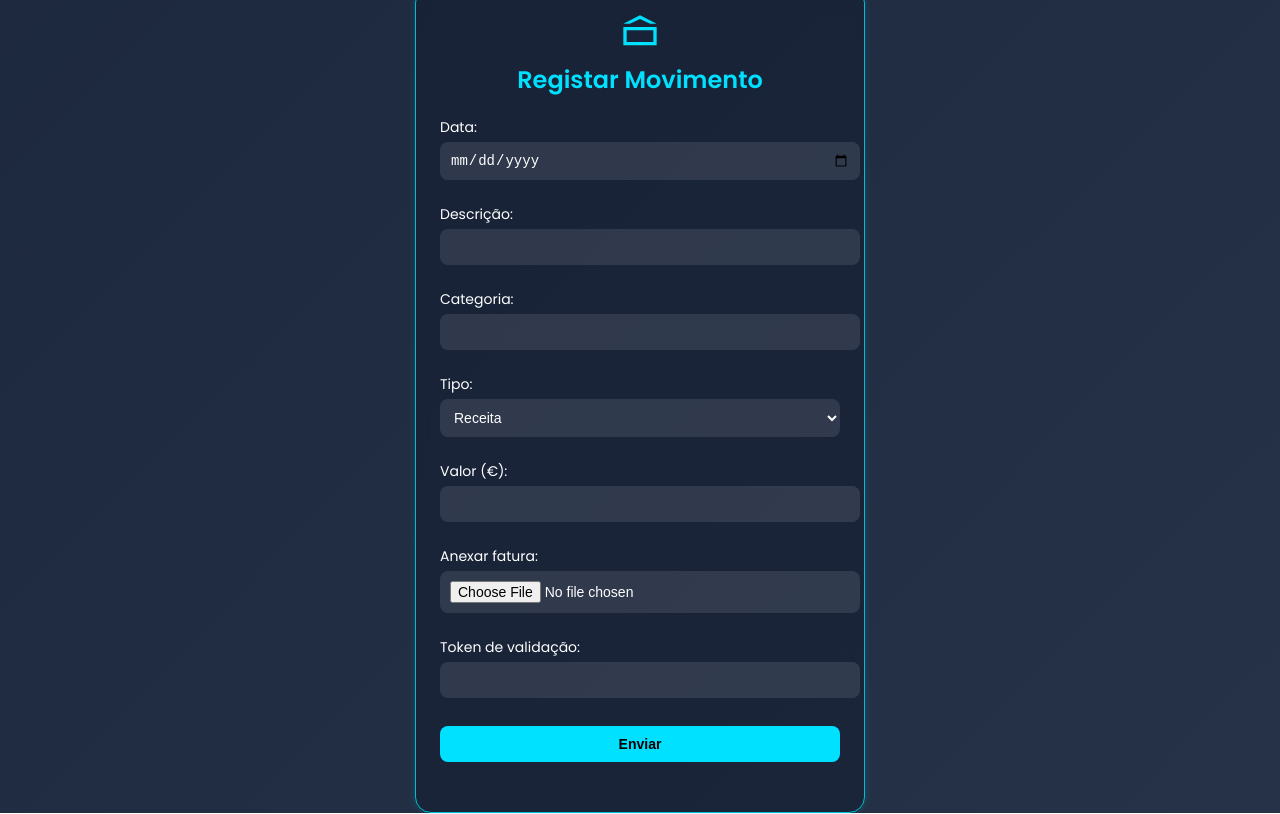
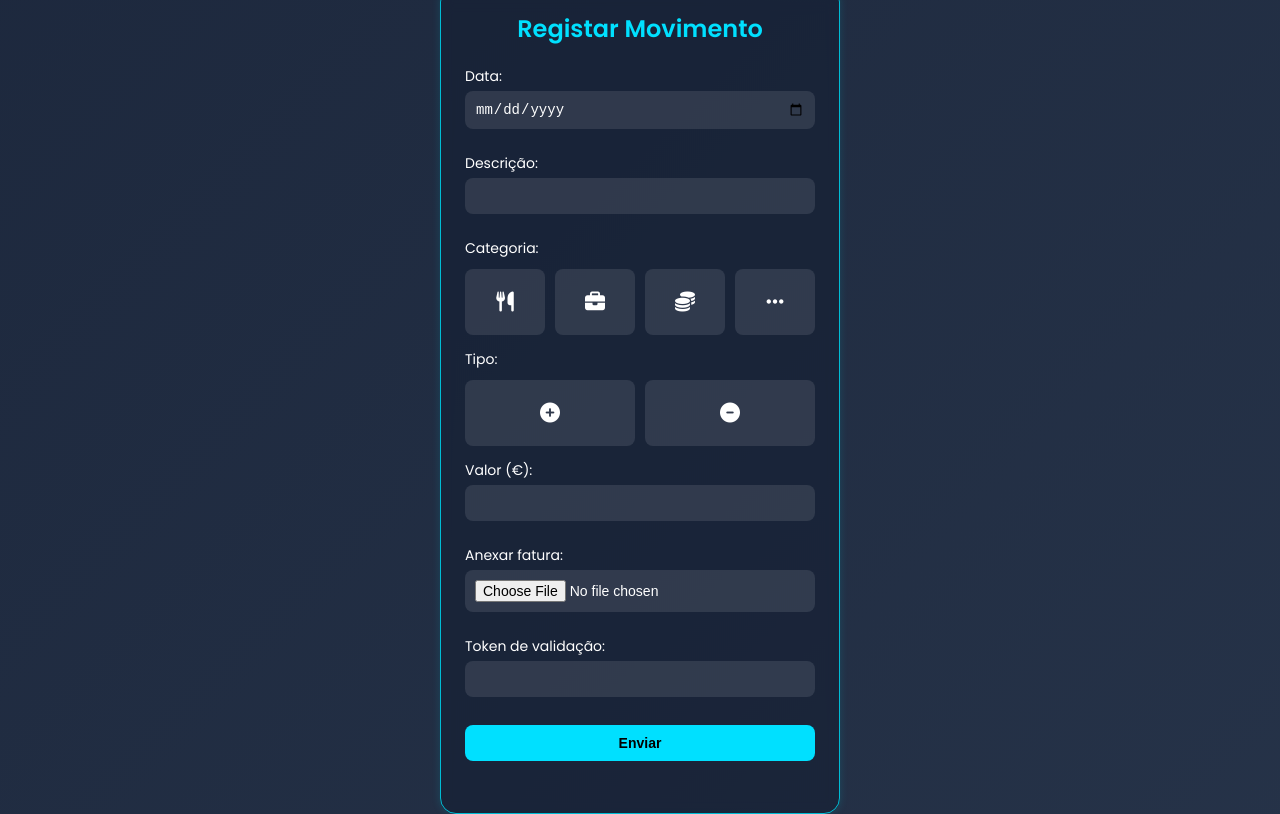
Before and after one commit to HugoCardoso/expense-tracker, a plain HTML site: page index.html in a window 1280 px wide. Drawn offline with Linux system fonts and the light colour scheme.

Commit message:
Update index.html

```diff
--- a/index.html
+++ b/index.html
@@ -3,15 +3,19 @@
 <head>
   <meta charset="UTF-8">
   <meta name="viewport" content="width=device-width, initial-scale=1.0">
-  <title>Expense Tracker</title>
+  <title>Registo Financeiro</title>
   <link href="https://fonts.googleapis.com/css2?family=Poppins:wght@400;600&display=swap" rel="stylesheet">
+  <link rel="stylesheet" href="https://use.fontawesome.com/releases/v6.5.0/css/all.css">
 
   <style>
+    * {
+      box-sizing: border-box;
+    }
+
     body {
       margin: 0;
       padding: 0;
       font-family: 'Poppins', sans-serif;
-
       background: linear-gradient(135deg, #0d1b2a, #1b263b, #2b394f);
       background-size: 400% 400%;
       animation: gradientShift 15s ease infinite;
@@ -33,7 +37,7 @@
       border: 1.5px solid #00bcd4;
       border-radius: 16px;
       padding: 24px;
-      width: 90%;
+      width: 100%;
       max-width: 400px;
       box-shadow: 0 0 8px rgba(0, 188, 212, 0.2);
       backdrop-filter: blur(6px);
@@ -46,21 +50,9 @@
       color: #00e0ff;
     }
 
-    .logo {
-      display: flex;
-      justify-content: center;
-      margin-bottom: 10px;
-    }
-
-    .logo svg {
-      width: 40px;
-      height: 40px;
-      fill: #00e0ff;
-    }
-
     label {
       display: block;
-      margin-bottom: 14px;
+      margin-bottom: 10px;
       font-size: 14px;
     }
 
@@ -68,7 +60,7 @@
       width: 100%;
       padding: 10px;
       margin-top: 4px;
-      margin-bottom: 10px;
+      margin-bottom: 14px;
       border: none;
       border-radius: 8px;
       font-size: 14px;
@@ -79,10 +71,37 @@
       color: #ffffff;
     }
 
-    input:focus, select:focus {
-      outline: none;
-      border: 1px solid #00e0ff;
+    .icon-options, .type-options {
+      display: flex;
+      justify-content: space-between;
+      gap: 10px;
+      margin-bottom: 14px;
+    }
+
+    .icon-btn, .type-btn {
+      flex: 1;
+      padding: 16px;
+      background-color: rgba(255, 255, 255, 0.1);
+      border-radius: 8px;
+      border: 2px solid transparent;
+      color: #ffffff;
+      text-align: center;
+      cursor: pointer;
+      transition: all 0.3s;
+      font-size: 20px;
+    }
+
+    .icon-btn i, .type-btn i {
+      pointer-events: none;
+    }
+
+    .icon-btn:hover, .type-btn:hover {
       background-color: rgba(255, 255, 255, 0.2);
+    }
+
+    .selected {
+      border-color: #00e0ff;
+      background-color: rgba(0, 224, 255, 0.2);
     }
 
     button {
@@ -101,46 +120,71 @@
       text-align: center;
       margin-top: 10px;
       font-weight: bold;
+      font-size: 14px;
     }
   </style>
 </head>
 <body>
   <form id="registo-form">
-    <div class="logo">
-      <svg viewBox="0 0 24 24">
-        <path d="M12 2L2 7h20L12 2zm0 2.18L18.09 7H5.91L12 4.18zM2 9v11h20V9H2zm2 2h16v7H4v-7z"/>
-      </svg>
-    </div>
     <h2>Registar Movimento</h2>
+
     <label>Data:
       <input type="date" name="data" required>
     </label>
+
     <label>Descrição:
       <input type="text" name="descricao" required>
     </label>
-    <label>Categoria:
-      <input type="text" name="categoria" required>
-    </label>
-    <label>Tipo:
-      <select name="tipo" required>
-        <option value="receita">Receita</option>
-        <option value="despesa">Despesa</option>
-      </select>
-    </label>
+
+    <label>Categoria:</label>
+    <div class="icon-options" id="categoria-opcoes">
+      <div class="icon-btn" data-value="Alimentação" title="Alimentação"><i class="fas fa-utensils"></i></div>
+      <div class="icon-btn" data-value="Empresa" title="Empresa"><i class="fas fa-briefcase"></i></div>
+      <div class="icon-btn" data-value="Income" title="Income"><i class="fas fa-coins"></i></div>
+      <div class="icon-btn" data-value="Outros" title="Outros"><i class="fas fa-ellipsis-h"></i></div>
+    </div>
+    <input type="hidden" name="categoria" id="categoria">
+
+    <label>Tipo:</label>
+    <div class="type-options" id="tipo-opcoes">
+      <div class="type-btn" data-value="receita" title="Entrada"><i class="fas fa-circle-plus"></i></div>
+      <div class="type-btn" data-value="despesa" title="Saída"><i class="fas fa-circle-minus"></i></div>
+    </div>
+    <input type="hidden" name="tipo" id="tipo">
+
     <label>Valor (€):
       <input type="number" step="0.01" name="valor" required>
     </label>
+
     <label>Anexar fatura:
       <input type="file" name="ficheiro" accept="image/*,.pdf">
     </label>
+
     <label>Token de validação:
       <input type="password" name="token" required>
     </label>
+
     <button type="submit">Enviar</button>
     <p id="mensagem"></p>
   </form>
 
   <script>
+    document.querySelectorAll('.icon-btn').forEach(btn => {
+      btn.addEventListener('click', () => {
+        document.querySelectorAll('.icon-btn').forEach(b => b.classList.remove('selected'));
+        btn.classList.add('selected');
+        document.getElementById('categoria').value = btn.dataset.value;
+      });
+    });
+
+    document.querySelectorAll('.type-btn').forEach(btn => {
+      btn.addEventListener('click', () => {
+        document.querySelectorAll('.type-btn').forEach(b => b.classList.remove('selected'));
+        btn.classList.add('selected');
+        document.getElementById('tipo').value = btn.dataset.value;
+      });
+    });
+
     const form = document.getElementById('registo-form');
     const mensagem = document.getElementById('mensagem');
 
@@ -167,10 +211,18 @@
         });
 
         const result = await response.json();
-        mensagem.innerText = result.status === 'success' ? 'Movimento registado com sucesso!' : 'Erro: ' + result.message;
-        if (result.status === 'success') form.reset();
+        if (result.status === 'success') {
+          mensagem.style.color = '#00ffcc';
+          mensagem.innerText = '✅ Movimento registado com sucesso!';
+          form.reset();
+          document.querySelectorAll('.selected').forEach(el => el.classList.remove('selected'));
+        } else {
+          mensagem.style.color = '#ff5555';
+          mensagem.innerText = '❌ Erro: ' + result.message;
+        }
       } catch (err) {
-        mensagem.innerText = 'Erro ao enviar: ' + err.message;
+        mensagem.style.color = '#ff5555';
+        mensagem.innerText = '❌ Erro ao enviar: ' + err.message;
       }
     });
 
```
